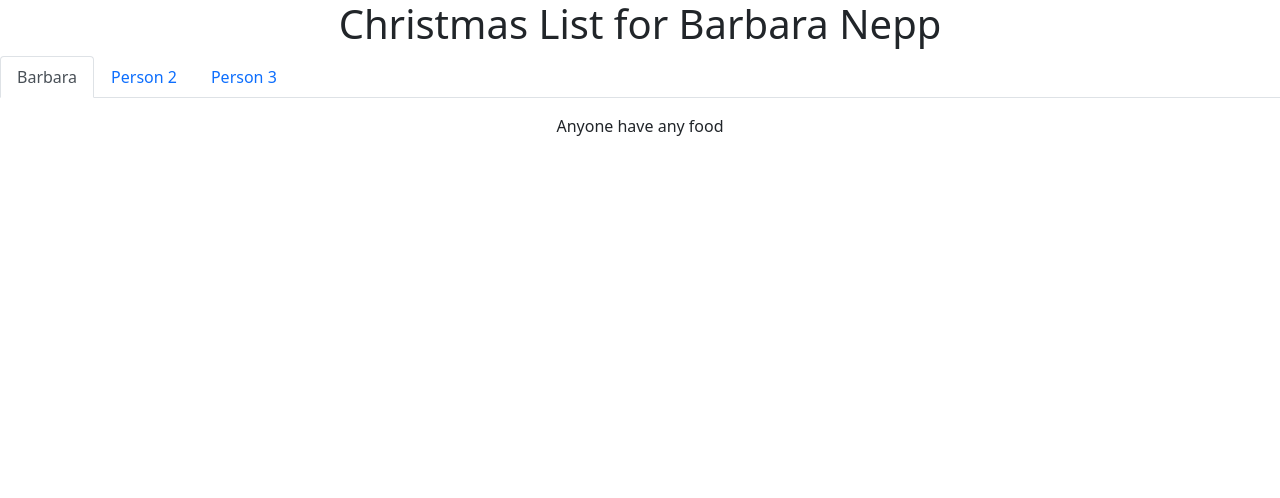
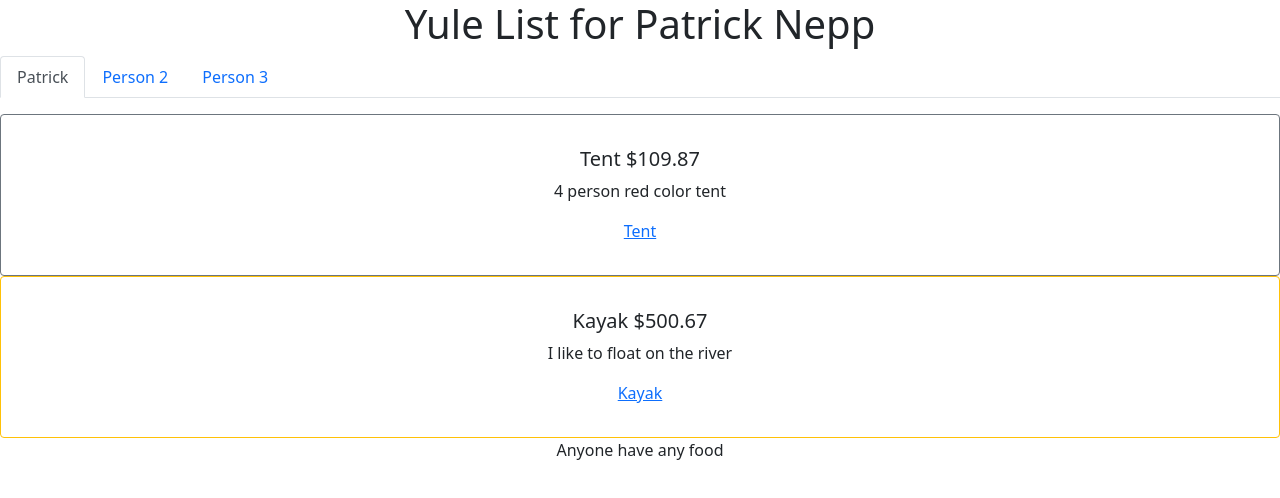
Before and after one commit to PatNepp/Holiday-List, a React (Create React App) app: page / in a window 1280 px wide. Shown: the top 498 px of the page. Built offline with nearby package versions, Linux system fonts and the light colour scheme.

Commit message:
cardComponent added

```diff
--- /dev/null
+++ b/src/Card.js
@@ -0,0 +1,25 @@
+import Card from 'react-bootstrap/Card';
+
+const CardComponent = (props) => {
+	const { name, cost, text, link, isTaken } = props;
+	let borderColor;
+	if (isTaken) {
+		borderColor = 'warning';
+	} else {
+		borderColor = 'secondary';
+	}
+
+	return (
+		<Card body bg="#" border={borderColor}>
+			<Card.Body>
+				<Card.Title>
+					{name} {cost}
+				</Card.Title>
+				<Card.Text>{text}</Card.Text>
+				<Card.Link href={link}>{name}</Card.Link>
+			</Card.Body>
+		</Card>
+	);
+};
+
+export default CardComponent;
--- a/src/Tabs.js
+++ b/src/Tabs.js
@@ -1,13 +1,27 @@
 import Tabs from 'react-bootstrap/Tabs';
 import Tab from 'react-bootstrap/Tab';
 import User from './User';
+import CardComponent from './Card';
 
 const userName = User.firstName;
+const wishListItems = User.wishListItems;
+console.log(wishListItems);
 
 const TabsComponent = () => {
 	return (
 		<Tabs defaultActiveKey="user" className="mb-3">
 			<Tab eventKey="user" title={userName}>
+				{wishListItems.map((wishListItem) => {
+					return (
+						<CardComponent
+							name={wishListItem.name}
+							cost={wishListItem.cost}
+							text={wishListItem.text}
+							link={wishListItem.link}
+							isTaken={wishListItem.isTaken}
+						/>
+					);
+				})}
 				<span>Anyone have any food</span>
 			</Tab>
 			<Tab eventKey="person2" title="Person 2">
--- a/src/User.js
+++ b/src/User.js
@@ -1,7 +1,23 @@
 const User = {
-	firstName: 'Barbara',
+	firstName: 'Patrick',
 	lastName: 'Nepp',
-	preferredHolidayName: 'Christmas'
+	preferredHolidayName: 'Yule',
+	wishListItems: [
+		{
+			name: 'Tent',
+			text: '4 person red color tent',
+			cost: '$109.87',
+			link: 'https://www.rei.com/product/147958/rei-co-op-kingdom-6-tent',
+			isTaken: false
+		},
+		{
+			name: 'Kayak',
+			text: 'I like to float on the river',
+			cost: '$500.67',
+			link: 'www.kayak.com',
+			isTaken: true
+		}
+	]
 };
 
 export default User;
```
